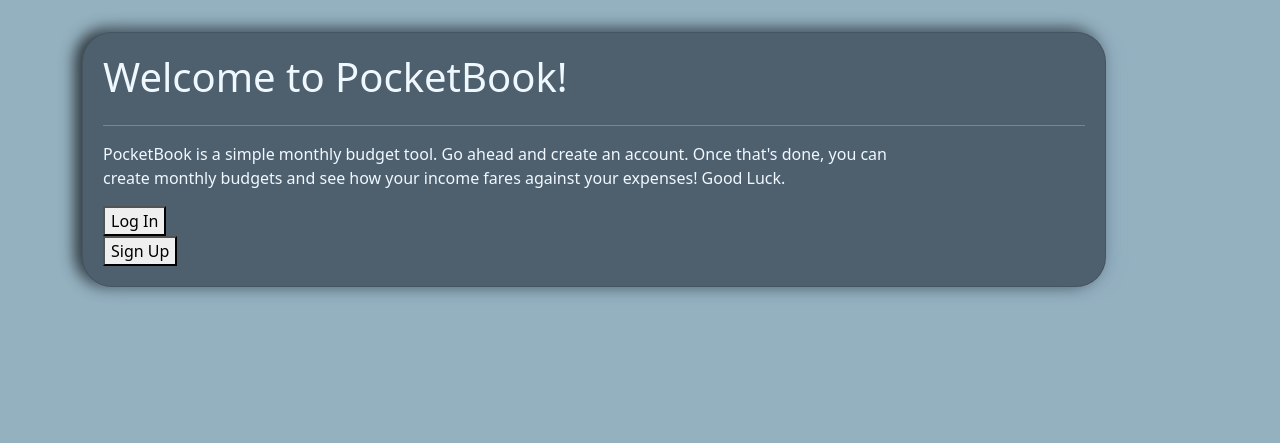
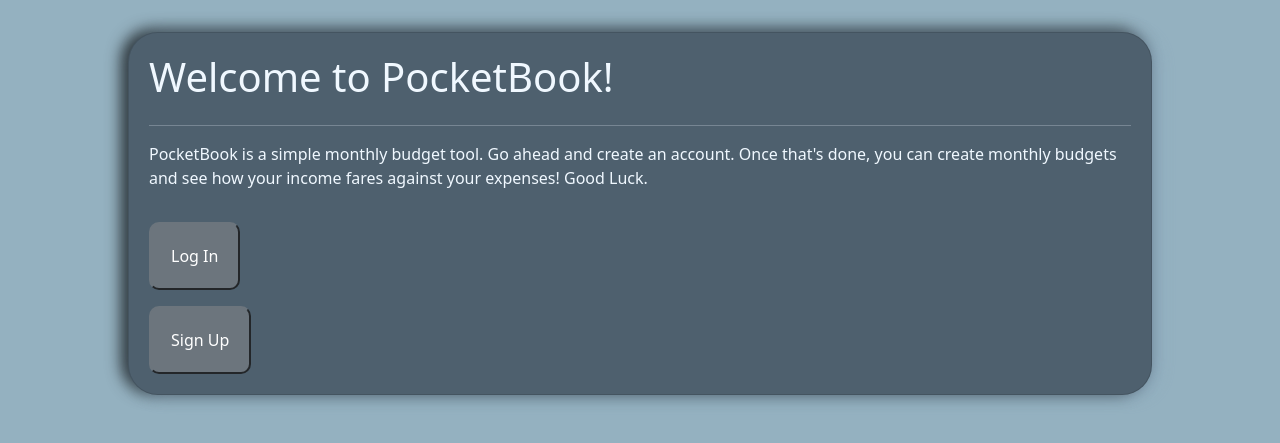
Before and after one commit to ttguitarnoob-dev/pocket-book, a Django app: page / in a window 1280 px wide. Shown: the part 56-499 px from the top of the page. Run offline with Django 4.2, Linux system fonts and the light colour scheme; some libraries are stand-ins or nearby versions.

Commit message:
made welcome page look better

```diff
--- a/main_app/templates/home.html
+++ b/main_app/templates/home.html
@@ -2,13 +2,13 @@
 
 
 {% block content%}
-<div class="card" style="width: 80vw;">
+<div class="card mx-auto" style="width: 80vw;">
     <h1>Welcome to PocketBook!</h1>
     <hr>
-    <div style="width: 50rem;">
+    <div>
     <p>PocketBook is a simple monthly budget tool.  Go ahead and create an account.  Once that's done, you can create monthly budgets and see how your income fares against your expenses! Good Luck. </p>
 </div class="row">
-    <a href="{% url 'login' %}"><button>Log In</button></a>
-    <a href="{% url 'signup' %}"><button>Sign Up</button></a>
+    <a class="mt-3" href="{% url 'login' %}"><button class="btn-secondary" style="border-radius: 10px;">Log In</button></a>
+    <a class="mt-3" href="{% url 'signup' %}"><button class="btn-secondary" style="border-radius: 10px;">Sign Up</button></a>
 </div>
 {% endblock %}
```
